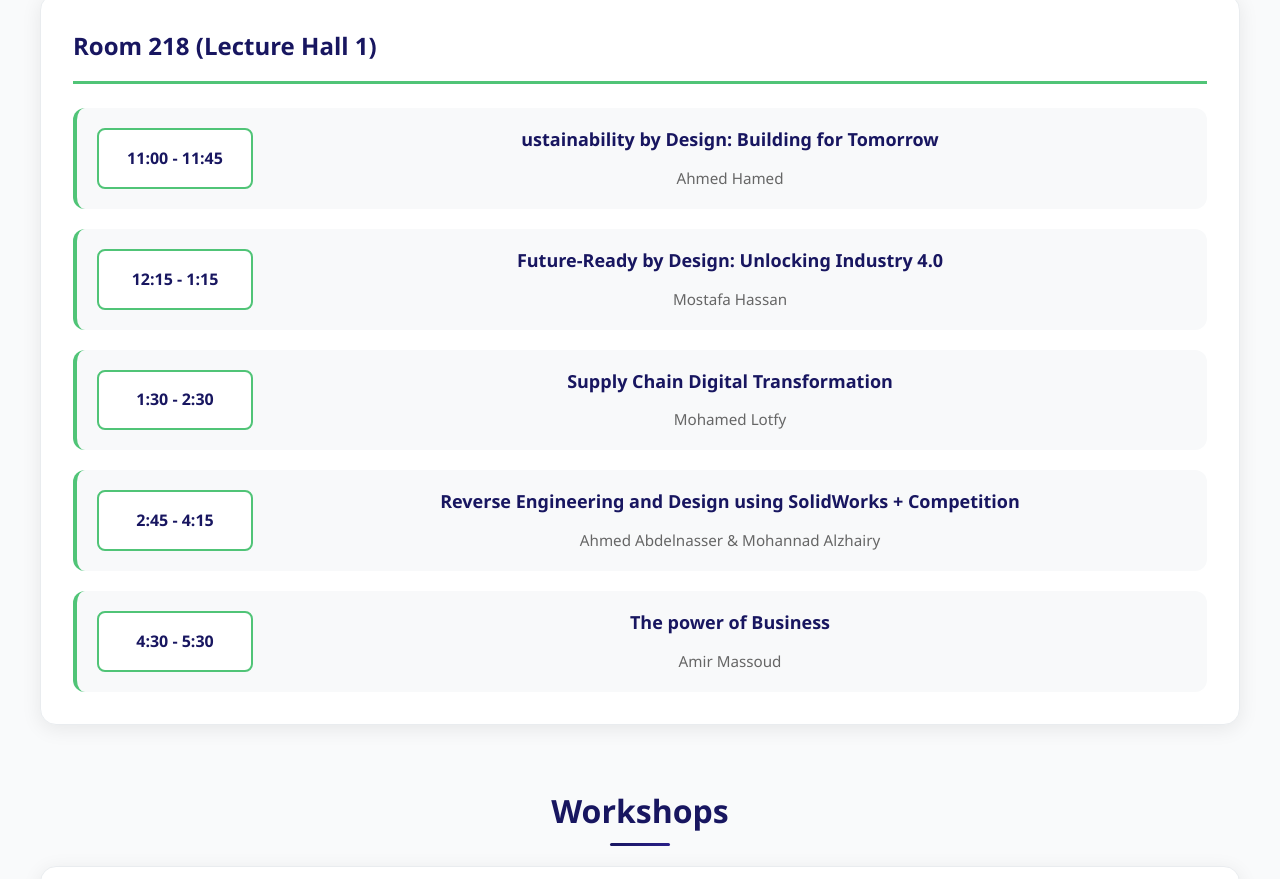
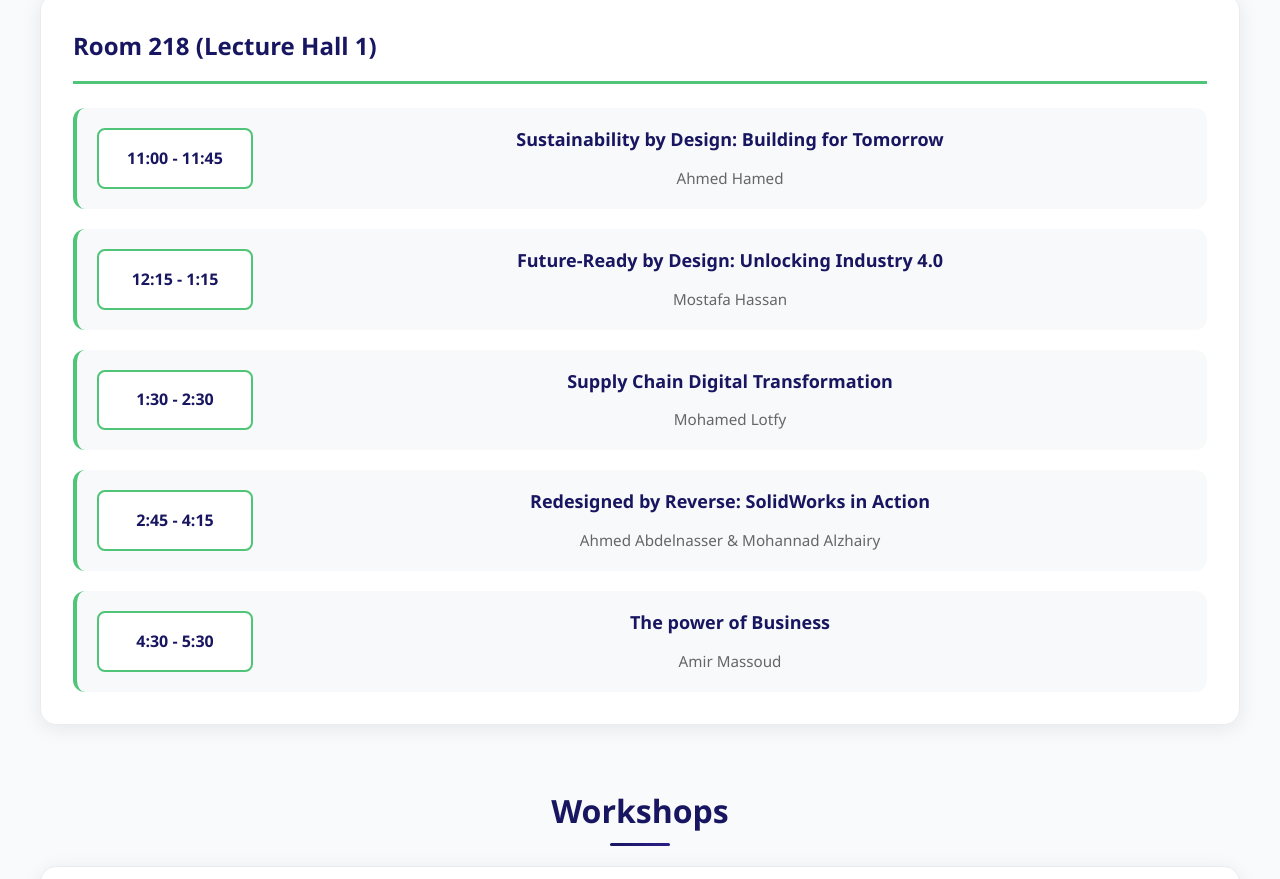
Before and after one commit to WhipShip/ASME_WEB, a plain HTML site: page agenda.html in a window 1280 px wide. Shown: the part 1960-2839 px from the top of the page. Drawn offline with Linux system fonts and the light colour scheme.

Commit message:
Update agenda.html

```diff
--- a/agenda.html
+++ b/agenda.html
@@ -183,7 +183,7 @@
               <div class="session-card" data-type="talks">
                 <div class="session-time">11:00 - 11:45</div>
                 <div class="session-content">
-                  <h4 class="session-title">ustainability by Design: Building for Tomorrow</h4>
+                  <h4 class="session-title">Sustainability by Design: Building for Tomorrow</h4>
                   <p class="session-speaker">Ahmed Hamed</p>
                 </div>
               </div>
@@ -207,7 +207,7 @@
               <div class="session-card" data-type="talks">
                 <div class="session-time">2:45 - 4:15</div>
                 <div class="session-content">
-                  <h4 class="session-title">Reverse Engineering and Design using SolidWorks + Competition</h4>
+                  <h4 class="session-title">Redesigned by Reverse: SolidWorks in Action</h4>
                   <p class="session-speaker">Ahmed Abdelnasser & Mohannad Alzhairy</p>
                 </div>
               </div>
```
